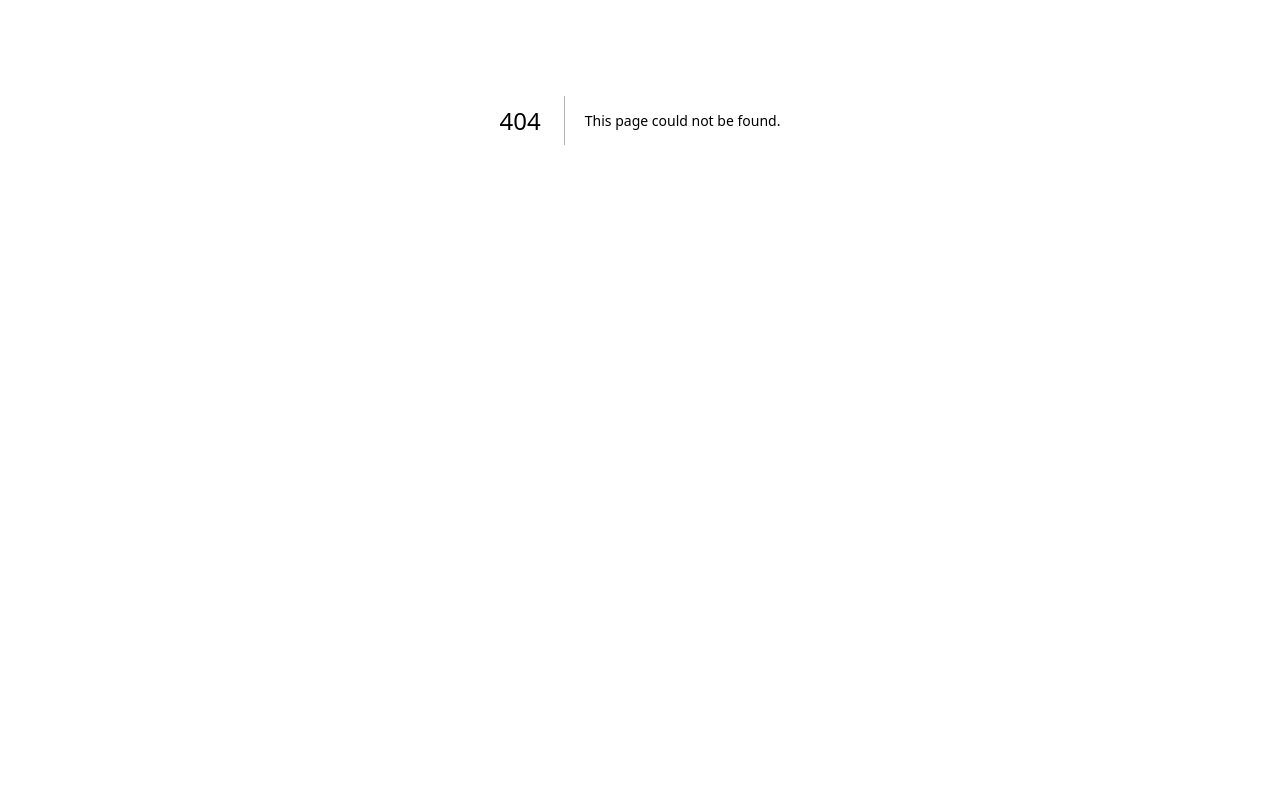
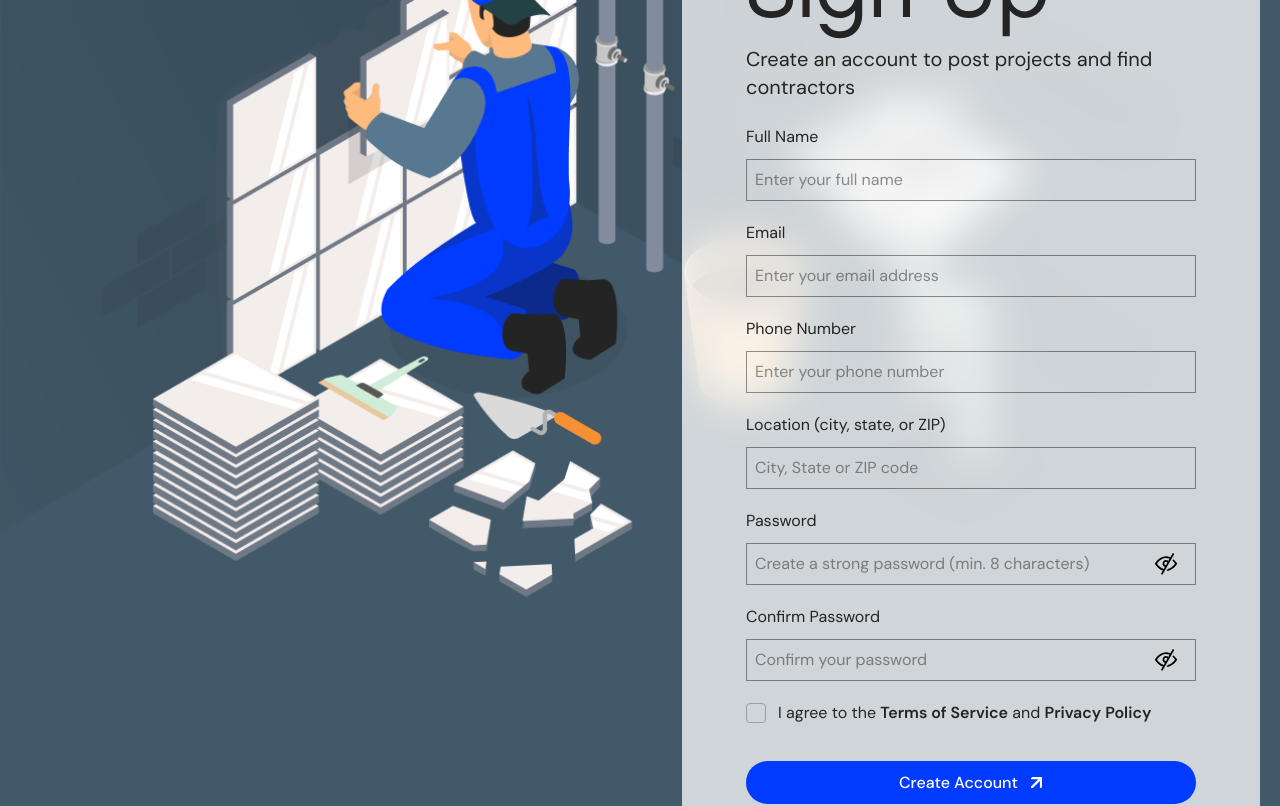
Before and after one commit to CBA-React/Christian-Landes, a Next.js app: page /sign-up/homeowner in a window 1280 px wide. Before the commit this address had no page. Shown: the part 280-1086 px from the top of the page. Before the commit the page ends 800 px from the top, so only its background shows below. Built offline with nearby package versions, Linux system fonts and the light colour scheme; no server answers.

Commit message:
fix registration

```diff
--- /dev/null
+++ b/src/app/(main)/sign-up/contractor/page.tsx
@@ -0,0 +1,31 @@
+import { JSX } from 'react';
+
+import { SignUp } from '@/modules/auth/components/SignUp/SignUp';
+
+export default function Contractor(): JSX.Element {
+	return (
+		<main
+			className="flex h-[100%] justify-end bg-cover"
+			style={{
+				backgroundImage: "url('/images/sign-up-hero.png')",
+			}}
+		>
+			<div className="mx-5 mt-[110px] mb-[56px] flex w-full max-w-[1240px] justify-end md:mt-[161px] md:mb-[122px] xl:mx-auto">
+				<section className="h-fit w-full max-w-[578px] rounded-[20px] bg-[#ffffffbf] px-6 py-10 backdrop-blur-[20px] md:p-16">
+					<article className="flex flex-col gap-4">
+						<h1 className="font-chalet-1960 text-[48px] leading-[58px] font-medium text-[#242424] md:text-[84px] md:leading-[100%]">
+							Sign Up
+						</h1>
+						<p className="text-base text-[#242424] md:text-xl">
+							Create an account to post projects and find
+							contractors
+						</p>
+					</article>
+					<article className="mt-5 md:mt-6">
+						<SignUp />
+					</article>
+				</section>
+			</div>
+		</main>
+	);
+}
--- /dev/null
+++ b/src/app/(main)/sign-up/homeowner/page.tsx
@@ -0,0 +1,31 @@
+import { JSX } from 'react';
+
+import { SignUp } from '@/modules/auth/components/SignUp/SignUp';
+
+export default function Homeowner(): JSX.Element {
+	return (
+		<main
+			className="flex h-[100%] justify-end bg-cover"
+			style={{
+				backgroundImage: "url('/images/sign-up-hero.png')",
+			}}
+		>
+			<div className="mx-5 mt-[110px] mb-[56px] flex w-full max-w-[1240px] justify-end md:mt-[161px] md:mb-[122px] xl:mx-auto">
+				<section className="h-fit w-full max-w-[578px] rounded-[20px] bg-[#ffffffbf] px-6 py-10 backdrop-blur-[20px] md:p-16">
+					<article className="flex flex-col gap-4">
+						<h1 className="font-chalet-1960 text-[48px] leading-[58px] font-medium text-[#242424] md:text-[84px] md:leading-[100%]">
+							Sign Up
+						</h1>
+						<p className="text-base text-[#242424] md:text-xl">
+							Create an account to post projects and find
+							contractors
+						</p>
+					</article>
+					<article className="mt-5 md:mt-6">
+						<SignUp />
+					</article>
+				</section>
+			</div>
+		</main>
+	);
+}
--- a/src/app/(main)/sign-up/next-step/page.tsx
+++ /dev/null
@@ -1,31 +0,0 @@
-import { JSX } from 'react';
-
-import { SignUp } from '@/modules/auth/components/SignUp/SignUp';
-
-export default function NextStep(): JSX.Element {
-	return (
-		<main
-			className="flex h-[100%] justify-end bg-cover"
-			style={{
-				backgroundImage: "url('/images/login-hero.png')",
-			}}
-		>
-			<div className="mx-auto mt-[161px] mb-[122px] flex w-full max-w-[1240px] justify-end px-4">
-				<section className="h-fit w-full max-w-[578px] rounded-[20px] bg-[#FFFFFFD9] p-16 backdrop-blur-[20px]">
-					<article className="flex flex-col gap-4">
-						<h1 className="text-[84px] leading-[84px] font-medium text-[#242424]">
-							Sign Up
-						</h1>
-						<p className="text-[20px]">
-							Create an account to post projects and find
-							contractors
-						</p>
-					</article>
-					<article className="mt-6">
-						<SignUp />
-					</article>
-				</section>
-			</div>
-		</main>
-	);
-}
--- a/src/app/(main)/sign-up/page.tsx
+++ b/src/app/(main)/sign-up/page.tsx
@@ -33,7 +33,7 @@ export default function SignUp(): JSX.Element {
 						aria-label="Choose role"
 					>
 						<Link
-							href="/sign-up/next-step"
+							href="/sign-up/homeowner"
 							className="w-full justify-center"
 						>
 							<Button
@@ -49,7 +49,7 @@ export default function SignUp(): JSX.Element {
 							</Button>
 						</Link>
 						<Link
-							href="/sign-up/next-step"
+							href="/sign-up/contractor"
 							className="w-full justify-center"
 						>
 							<Button
--- a/src/modules/auth/components/AuthInput.tsx
+++ b/src/modules/auth/components/AuthInput.tsx
@@ -27,7 +27,9 @@ export const AuthInput = ({
 				className={`w-full border border-[#24242480] p-2 placeholder:text-[#24242480] focus:outline-none`}
 				{...register}
 			/>
-			{error && <p className="text-sm text-red-500">{error.message}</p>}
+			{error && (
+				<p className="mt-1 text-sm text-red-500">{error.message}</p>
+			)}
 		</div>
 	);
 };
--- a/src/modules/auth/components/LoginForm.tsx
+++ b/src/modules/auth/components/LoginForm.tsx
@@ -83,7 +83,7 @@ export const LoginForm = (): JSX.Element => {
 						})}
 					/>
 					{errors.password && (
-						<p className="text-sm text-red-500">
+						<p className="mt-1 text-sm text-red-500">
 							{errors.password.message}
 						</p>
 					)}
--- a/src/modules/auth/components/SignUp/SignUp.tsx
+++ b/src/modules/auth/components/SignUp/SignUp.tsx
@@ -3,12 +3,17 @@
 import { JSX, useState } from 'react';
 import { zodResolver } from '@hookform/resolvers/zod';
 import Link from 'next/link';
+import { usePathname, useRouter } from 'next/navigation';
 import { useForm } from 'react-hook-form';
 import { z } from 'zod';
 
 import { EyeClose } from '@/modules/auth/components/ForgotPassword/EyeClose';
 import { EyeOpen } from '@/modules/auth/components/ForgotPassword/EyeOpen';
+import { AuthApi } from '@/modules/auth/services/AuthApi';
+import { RegisterPayload } from '@/modules/auth/type';
 import { Button } from '@/shared/components/Button/Button';
+import { getErrorMessage } from '@/shared/lib/getErrorMessage';
+import { ROLE_BY_PATH } from '../../constats';
 
 import ArrowIcon from 'public/icons/arrow-up-right-white-big.svg';
 import FacebookLogin from 'public/icons/facebook-login.svg';
@@ -33,12 +38,12 @@ const registrationSchema = z
 			.min(2, 'Please enter your city, state, or ZIP code'),
 		password: z.string().min(8, 'Password must be at least 8 characters'),
 		confirmPassword: z.string().min(8, 'Confirm password is required'),
-		termsAccepted: z.boolean().refine((val) => val, {
+		termsAccepted: z.boolean().refine((v) => v, {
 			message:
 				'You must agree to the Terms of Service and Privacy Policy',
 		}),
 	})
-	.refine((data) => data.password === data.confirmPassword, {
+	.refine((d) => d.password === d.confirmPassword, {
 		message: "Passwords don't match",
 		path: ['confirmPassword'],
 	});
@@ -46,6 +51,7 @@ const registrationSchema = z
 type RegistrationFormValues = z.infer<typeof registrationSchema>;
 
 export const SignUp = (): JSX.Element => {
+	const [serverError, setServerError] = useState<string | null>(null);
 	const [showPassword, setShowPassword] = useState(false);
 	const [showConfirmPassword, setShowConfirmPassword] = useState(false);
 
@@ -57,22 +63,54 @@ export const SignUp = (): JSX.Element => {
 		resolver: zodResolver(registrationSchema),
 	});
 
-	function onSubmit(data: RegistrationFormValues) {
-		console.log(data);
+	const pathname = usePathname();
+	const router = useRouter();
+
+	const onSubmit = async (data: RegistrationFormValues): Promise<void> => {
+		setServerError(null);
+
+		const seg = pathname.split('/').filter(Boolean).pop() ?? '';
+		const role = ROLE_BY_PATH[seg];
+
+		if (!role) {
+			setServerError('Unknown sign-up type');
+			return;
 		}
+
+		const payload: RegisterPayload = {
+			full_name: data.fullName,
+			email: data.email,
+			phone: data.phoneNumber,
+			location: data.location,
+			password: data.password,
+			role,
+		};
+
+		try {
+			await AuthApi.register(payload);
+			router.push('/login');
+		} catch (err: unknown) {
+			setServerError(getErrorMessage(err, 'Registration failed'));
+		}
+	};
 
 	return (
 		<>
 			<form
 				onSubmit={handleSubmit(onSubmit)}
-				className="flex flex-col gap-4"
+				className="flex flex-col gap-5"
 			>
-				<div className="flex flex-col">
+				{serverError && (
+					<div className="rounded border border-red-300 bg-red-50 p-2 text-sm text-red-700">
+						{serverError}
+					</div>
+				)}
+				<div className="flex flex-col gap-[10px]">
 					<label htmlFor="fullName">Full Name</label>
 					<input
 						{...register('fullName')}
 						type="text"
-						className="mt-[6px] w-full border border-[#24242480] p-[6px] placeholder:text-[#242424]"
+						className="w-full border border-[#24242480] p-2 placeholder:text-[#24242480] focus:outline-none"
 						placeholder="Enter your full name"
 					/>
 					{errors.fullName && (
@@ -81,12 +119,12 @@ export const SignUp = (): JSX.Element => {
 						</p>
 					)}
 				</div>
-				<div className="flex flex-col">
+				<div className="flex flex-col gap-[10px]">
 					<label htmlFor="email">Email</label>
 					<input
 						{...register('email')}
 						type="email"
-						className="mt-[6px] w-full border border-[#24242480] p-[6px] placeholder:text-[#242424]"
+						className="w-full border border-[#24242480] p-2 placeholder:text-[#24242480] focus:outline-none"
 						placeholder="Enter your email address"
 					/>
 					{errors.email && (
@@ -95,12 +133,12 @@ export const SignUp = (): JSX.Element => {
 						</p>
 					)}
 				</div>
-				<div className="flex flex-col">
+				<div className="flex flex-col gap-[10px]">
 					<label htmlFor="phoneNumber">Phone Number</label>
 					<input
 						{...register('phoneNumber')}
 						type="text"
-						className="mt-[6px] w-full border border-[#24242480] p-[6px] placeholder:text-[#242424]"
+						className="w-full border border-[#24242480] p-2 placeholder:text-[#24242480] focus:outline-none"
 						placeholder="Enter your phone number"
 					/>
 					{errors.phoneNumber && (
@@ -109,14 +147,14 @@ export const SignUp = (): JSX.Element => {
 						</p>
 					)}
 				</div>
-				<div className="flex flex-col">
+				<div className="flex flex-col gap-[10px]">
 					<label htmlFor="location">
 						Location (city, state, or ZIP)
 					</label>
 					<input
 						{...register('location')}
 						type="text"
-						className="mt-[6px] w-full border border-[#24242480] p-[6px] placeholder:text-[#242424]"
+						className="w-full border border-[#24242480] p-2 placeholder:text-[#24242480] focus:outline-none"
 						placeholder="City, State or ZIP code"
 					/>
 					{errors.location && (
@@ -125,33 +163,42 @@ export const SignUp = (): JSX.Element => {
 						</p>
 					)}
 				</div>
-				<div className="relative flex flex-col">
+				<div className="flex flex-col gap-[10px]">
 					<label htmlFor="password">Password</label>
+					<div className="relative">
 						<input
 							{...register('password')}
 							type={showPassword ? 'text' : 'password'}
-						className="mt-[6px] w-full border border-[#24242480] p-[6px] pr-10 placeholder:text-[#242424]"
+							className="hidden w-full border border-[#24242480] p-2 placeholder:text-[#24242480] focus:outline-none sm:block"
 							placeholder="Create a strong password (min. 8 characters)"
+						/>
+						<input
+							{...register('password')}
+							type={showPassword ? 'text' : 'password'}
+							className="block w-full border border-[#24242480] p-2 placeholder:text-[#24242480] focus:outline-none sm:block sm:hidden"
+							placeholder="Create a strong password"
 						/>
 						<button
 							type="button"
 							onClick={() => setShowPassword(!showPassword)}
-						className="absolute top-[70%] right-2 -translate-y-1/2"
+							className="absolute top-[50%] right-[18px] -translate-y-1/2"
 						>
 							{showPassword ? <EyeOpen /> : <EyeClose />}
 						</button>
+					</div>
 					{errors.password && (
 						<p className="mt-1 text-sm text-red-600">
 							{errors.password.message}
 						</p>
 					)}
 				</div>
-				<div className="relative flex flex-col">
+				<div className="flex flex-col gap-[10px]">
 					<label htmlFor="confirmPassword">Confirm Password</label>
+					<div className="relative">
 						<input
 							{...register('confirmPassword')}
 							type={showConfirmPassword ? 'text' : 'password'}
-						className="mt-[6px] w-full border border-[#24242480] p-[6px] pr-10 placeholder:text-[#242424]"
+							className="w-full border border-[#24242480] p-2 placeholder:text-[#24242480] focus:outline-none"
 							placeholder="Confirm your password"
 						/>
 						<button
@@ -159,24 +206,25 @@ export const SignUp = (): JSX.Element => {
 							onClick={() =>
 								setShowConfirmPassword(!showConfirmPassword)
 							}
-						className="absolute top-[70%] right-2 -translate-y-1/2"
+							className="absolute top-[50%] right-[18px] -translate-y-1/2"
 						>
 							{showConfirmPassword ? <EyeOpen /> : <EyeClose />}
 						</button>
+					</div>
 					{errors.confirmPassword && (
 						<p className="mt-1 text-sm text-red-600">
 							{errors.confirmPassword.message}
 						</p>
 					)}
 				</div>
-				<div className="mt-2 flex items-start gap-2">
+				<div className="flex items-center gap-3">
 					<input
 						type="checkbox"
+						id="termsAccepted"
 						{...register('termsAccepted')}
-						id="termsAccepted"
-						className="mt-1 bg-transparent"
+						className="flex max-h-5 min-h-5 max-w-5 min-w-5 cursor-pointer appearance-none rounded border border-gray-400 checked:border-blue-600 checked:bg-blue-600 checked:before:relative checked:before:top-[0px] checked:before:left-[4px] checked:before:text-[13px] checked:before:text-white checked:before:content-['✔']"
 					/>
-					<label htmlFor="termsAccepted" className="text-sm">
+					<label htmlFor="termsAccepted">
 						I agree to the{' '}
 						<a href="/terms" className="font-semibold">
 							Terms of Service
@@ -195,7 +243,7 @@ export const SignUp = (): JSX.Element => {
 
 				<div className="mt-4 flex flex-col gap-4">
 					<Button
-						icon={<ArrowIcon className={'mt-[-2px] ml-2'} />}
+						icon={<ArrowIcon className="mt-[-2px] ml-2" />}
 						iconPosition="right"
 						type="submit"
 						disabled={isSubmitting}
--- /dev/null
+++ b/src/modules/auth/constats.ts
@@ -0,0 +1,6 @@
+import { RegisterPayload } from './type';
+
+export const ROLE_BY_PATH: Record<string, RegisterPayload['role']> = {
+	homeowner: '1',
+	contractor: '2',
+};
--- a/src/modules/auth/type.ts
+++ b/src/modules/auth/type.ts
@@ -4,5 +4,8 @@ export interface LoginPayload {
 }
 
 export interface RegisterPayload extends LoginPayload {
-	name: string;
+	full_name: string;
+	phone: string;
+	location: string;
+	role: '1' | '2' | '3';
 }
--- a/src/shared/components/Header/RouteStyles.ts
+++ b/src/shared/components/Header/RouteStyles.ts
@@ -3,6 +3,7 @@ export const routes = [
 	'/login',
 	'/sign-up',
 	'/next-step',
-	'/sign-up/next-step',
+	'/sign-up/homeowner',
+	'/sign-up/contractor',
 	'/',
 ];
```
Also changed, not shown: public/images/sign-up-hero.png (added), src/modules/auth/index.tsx (deleted). Lines whose indentation alone changed are shown as unchanged.
